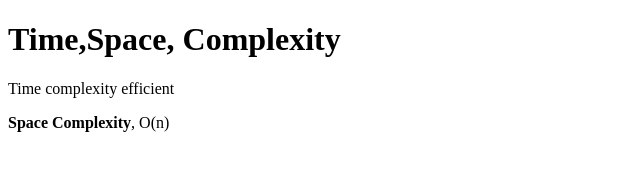
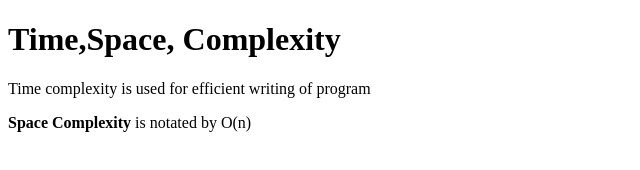
Before and after one commit to acciojob/time-and-space-complexity-shahids444, a website: page main.html in a window 1280 px wide. Shown: the whole page, without its empty margins (0-640 px from the left). Drawn offline with Linux system fonts and the light colour scheme.

Commit message:
created a submission

```diff
--- a/main.html
+++ b/main.html
@@ -9,8 +9,8 @@
 <body>
 	<!-- the entire body must be written by student -->
 	<h1>Time,Space, Complexity</h1
-	<p>Time complexity efficient</p>
-	<p><b>Space Complexity</b>, O(n)</p>
+	<p>Time complexity is used for efficient writing of program</p>
+	<p><b>Space Complexity</b> is notated by O(n)</p>
     <script type="text/javascript" src="./script.js">
 </script>
 
```
